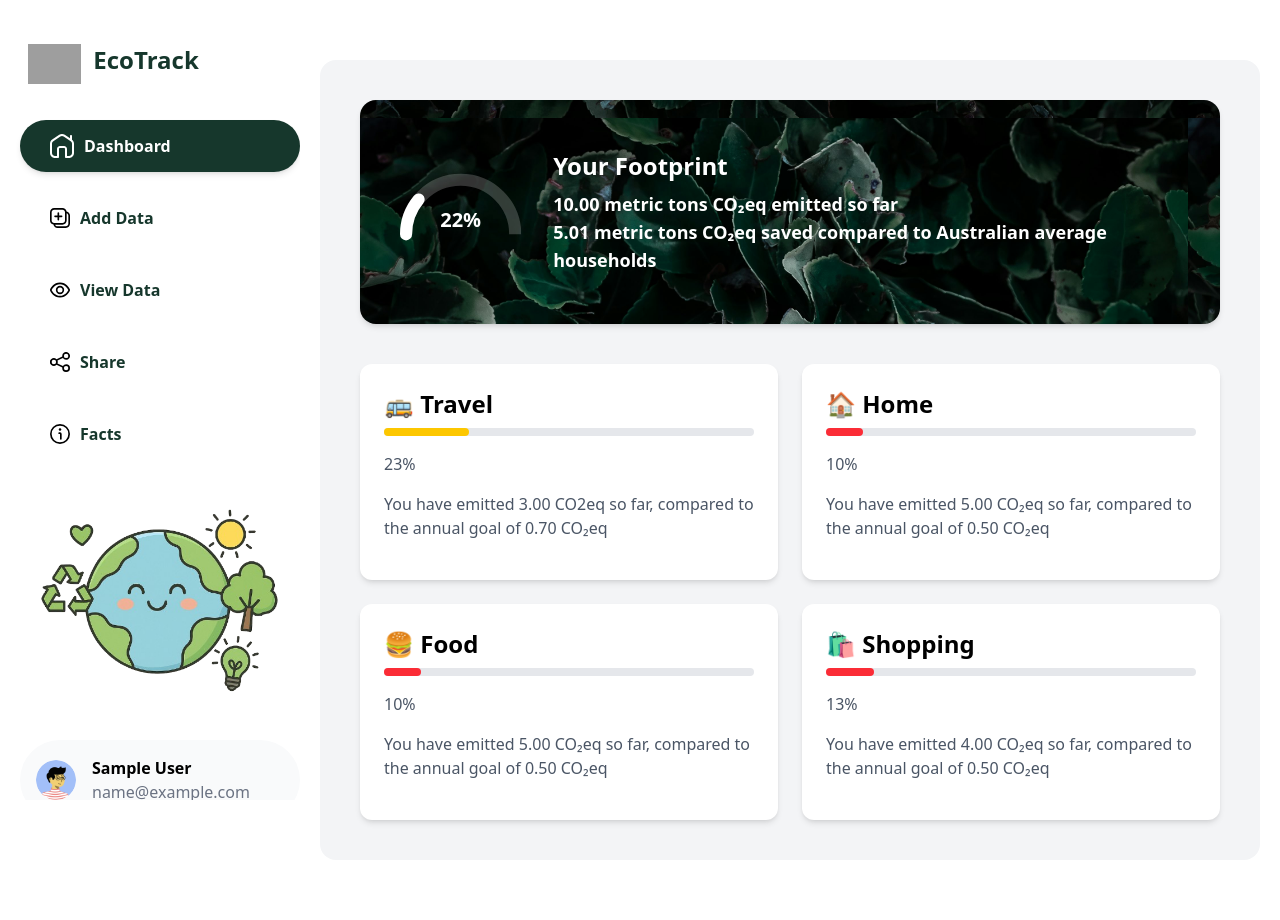
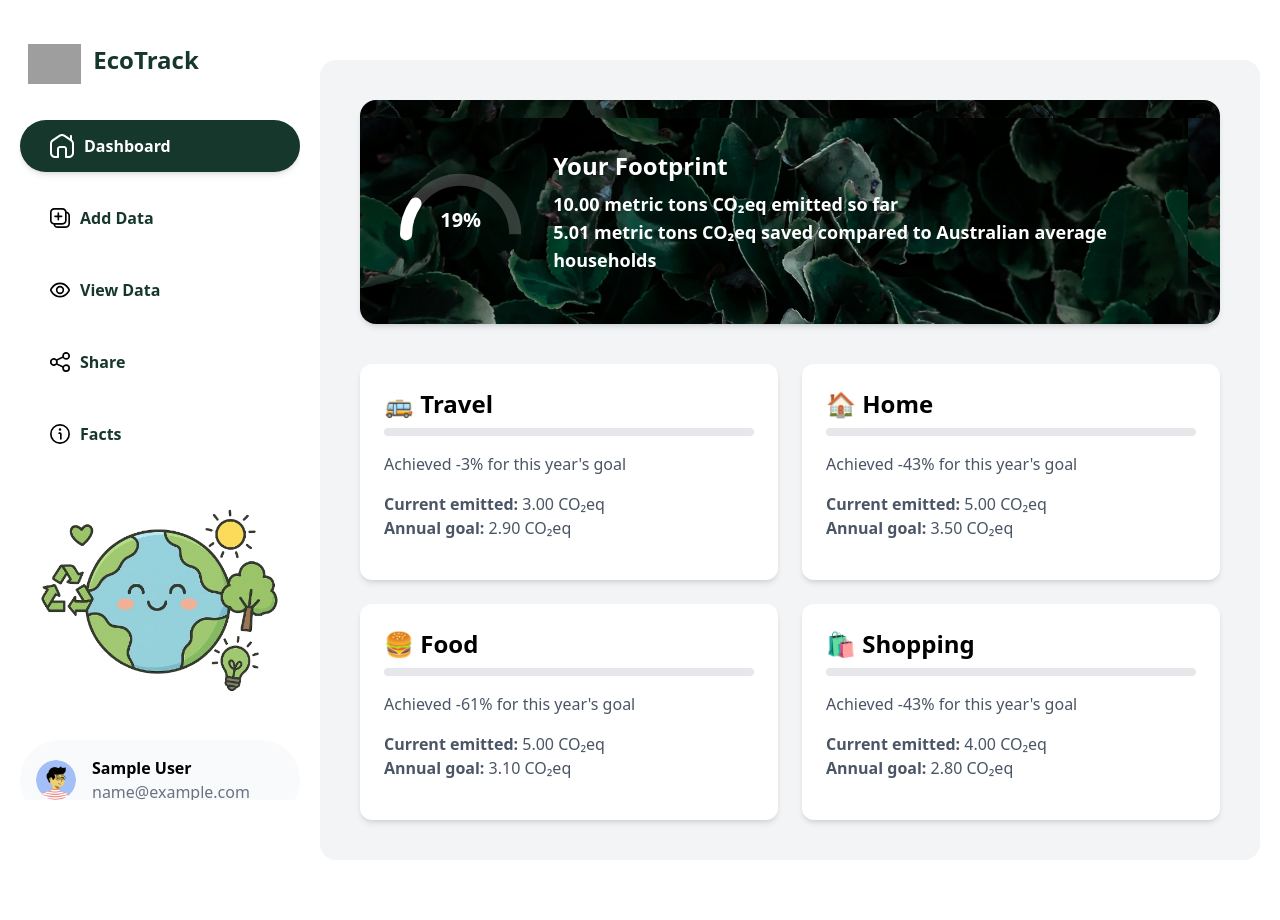
Before and after one commit to AaronJai/CITS3403_PROJECT, a Flask app: page / in a window 1280 px wide. Run offline with Flask 3, Linux system fonts and the light colour scheme; a user stored in the database is signed in; tables that the repository leaves empty hold one stand-in row (values such as "Sample post"); grey boxes are pictures that could not be loaded.

Commit message:
fix: Update emission goals and improve progress bar handling
- Refined goal calculation logic to provide more accurate progress values.
- Handled negative or invalid values to prevent progress bar from filling incorrectly.
- Ensured visual consistency and reliability of progress indicators on the dashboard.

```diff
--- a/app/static/css/output.css
+++ b/app/static/css/output.css
@@ -2014,22 +1961,27 @@ ul[class*="flex flex-row gap-x-2"] {
 @property --tw-rotate-x {
   syntax: "*";
   inherits: false;
+  initial-value: rotateX(0);
 }
 @property --tw-rotate-y {
   syntax: "*";
   inherits: false;
+  initial-value: rotateY(0);
 }
 @property --tw-rotate-z {
   syntax: "*";
   inherits: false;
+  initial-value: rotateZ(0);
 }
 @property --tw-skew-x {
   syntax: "*";
   inherits: false;
+  initial-value: skewX(0);
 }
 @property --tw-skew-y {
   syntax: "*";
   inherits: false;
+  initial-value: skewY(0);
 }
 @property --tw-space-y-reverse {
   syntax: "*";
@@ -2122,11 +2074,6 @@ ul[class*="flex flex-row gap-x-2"] {
   syntax: "*";
   inherits: false;
   initial-value: 0 0 #0000;
-}
-@property --tw-outline-style {
-  syntax: "*";
-  inherits: false;
-  initial-value: solid;
 }
 @property --tw-blur {
   syntax: "*";
@@ -2246,11 +2193,11 @@ ul[class*="flex flex-row gap-x-2"] {
       --tw-translate-x: 0;
       --tw-translate-y: 0;
       --tw-translate-z: 0;
-      --tw-rotate-x: initial;
-      --tw-rotate-y: initial;
-      --tw-rotate-z: initial;
-      --tw-skew-x: initial;
-      --tw-skew-y: initial;
+      --tw-rotate-x: rotateX(0);
+      --tw-rotate-y: rotateY(0);
+      --tw-rotate-z: rotateZ(0);
+      --tw-skew-x: skewX(0);
+      --tw-skew-y: skewY(0);
       --tw-space-y-reverse: 0;
       --tw-space-x-reverse: 0;
       --tw-border-style: solid;
@@ -2271,7 +2218,6 @@ ul[class*="flex flex-row gap-x-2"] {
       --tw-ring-offset-width: 0px;
       --tw-ring-offset-color: #fff;
       --tw-ring-offset-shadow: 0 0 #0000;
-      --tw-outline-style: solid;
       --tw-blur: initial;
       --tw-brightness: initial;
       --tw-contrast: initial;
--- a/app/static/js/dashboard.js
+++ b/app/static/js/dashboard.js
@@ -1,15 +1,15 @@
 document.addEventListener('DOMContentLoaded', () => {
     const GOALS = {
-        total: 2.2,
-        travel: 0.7,
-        home: 0.5,
-        food: 0.5,
-        shopping: 0.5
+        total: 12.3,
+        travel: 2.9,
+        home: 3.5,
+        food: 3.1,
+        shopping: 2.8
     };
     // Calculate the percentage of emissions saved and emitted
     function calculateMetrics(actual, goal) {
-        const percentage = Math.min((goal / actual) * 100, 100);
-        const saved = Math.max(15.01 - actual, 0);
+        const percentage = Math.min(((goal - actual) / goal) * 100, 100);
+        const saved = Math.max(15.01 - actual, 0); //compared to the average Australian household
         return {
             percentage: percentage.toFixed(0),
             saved: saved.toFixed(2),
@@ -33,12 +33,17 @@ document.addEventListener('DOMContentLoaded', () => {
     // Update the progress bar and text
     function updateProgressBar(elementId, percentage) {
         const bar = document.getElementById(elementId);
-        if (bar) {
+        if (!bar || isNaN(percentage)) return;
+
+        const safePercentage = Math.max(0, parseFloat(percentage));
+
         bar.className = 'progress-bar-fill';
-            bar.style.width = `${percentage}%`;
-            bar.classList.remove('bg-red-500', 'bg-yellow-400', 'bg-green-700');
+        bar.style.width = `${safePercentage}%`;
+        bar.classList.remove('bg-red-500', 'bg-yellow-400', 'bg-green-700', 'bg-transparent');
 
-            if (percentage < 20) {
+        if (percentage < 0) {
+            bar.classList.add('bg-transparent'); // No fill for negative
+        } else if (percentage <= 20) {
             bar.classList.add('bg-red-500');
         } else if (percentage < 50) {
             bar.classList.add('bg-yellow-400');
@@ -46,7 +51,7 @@ document.addEventListener('DOMContentLoaded', () => {
             bar.classList.add('bg-green-700');
         }
     }
-    }
+
 
     // Update the dashboard with the fetched data
     function updateDashboard(data) {
@@ -88,20 +93,24 @@ document.addEventListener('DOMContentLoaded', () => {
         document.getElementById('saved-total').textContent = `${totalMetrics.saved} metric tons CO₂eq saved compared to Australian average households`;
 
         updateProgressBar('travel-progress', travelMetrics.percentage);
-        document.getElementById('travel-fraction').textContent = `${travelMetrics.percentage}%`;
-        document.getElementById('travel-emitted').textContent = `You have emitted ${travelMetrics.emitted} CO2eq so far, compared to the annual goal of ${GOALS.travel.toFixed(2)} CO₂eq`;
+        document.getElementById('travel-fraction').textContent = `Achieved ${travelMetrics.percentage}% for this year's goal`;
+        document.getElementById('travel-emitted').innerHTML =
+            `<strong>Current emitted: </strong>${travelMetrics.emitted} CO₂eq<br> <strong> Annual goal: </strong> ${GOALS.travel.toFixed(2)} CO₂eq`;
 
         updateProgressBar('home-progress', homeMetrics.percentage);
-        document.getElementById('home-fraction').textContent = `${homeMetrics.percentage}%`;
-        document.getElementById('home-emitted').textContent = `You have emitted ${homeMetrics.emitted} CO₂eq so far, compared to the annual goal of ${GOALS.home.toFixed(2)} CO₂eq`;
+        document.getElementById('home-fraction').textContent = `Achieved ${homeMetrics.percentage}% for this year's goal`;
+        document.getElementById('home-emitted').innerHTML =
+            `<strong>Current emitted:</strong> ${homeMetrics.emitted} CO₂eq<br> <strong> Annual goal: </strong> ${GOALS.home.toFixed(2)} CO₂eq`;
 
         updateProgressBar('food-progress', foodMetrics.percentage);
-        document.getElementById('food-fraction').textContent = `${foodMetrics.percentage}%`;
-        document.getElementById('food-emitted').textContent = `You have emitted ${foodMetrics.emitted} CO₂eq so far, compared to the annual goal of ${GOALS.food.toFixed(2)} CO₂eq`;
+        document.getElementById('food-fraction').textContent = `Achieved ${foodMetrics.percentage}% for this year's goal`;
+        document.getElementById('food-emitted').innerHTML =
+            `<strong>Current emitted:</strong> ${foodMetrics.emitted} CO₂eq<br> <strong> Annual goal: </strong> ${GOALS.food.toFixed(2)} CO₂eq`;
 
         updateProgressBar('shopping-progress', shoppingMetrics.percentage);
-        document.getElementById('shopping-fraction').textContent = `${shoppingMetrics.percentage}%`;
-        document.getElementById('shopping-emitted').textContent = `You have emitted ${shoppingMetrics.emitted} CO₂eq so far, compared to the annual goal of ${GOALS.shopping.toFixed(2)} CO₂eq`;
+        document.getElementById('shopping-fraction').textContent = `Achieved ${shoppingMetrics.percentage}% for this year's goal`;
+        document.getElementById('shopping-emitted').innerHTML =
+            `<strong>Current emitted:</strong> ${shoppingMetrics.emitted} CO₂eq<br> <strong> Annual goal:</strong> ${GOALS.shopping.toFixed(2)} CO₂eq`;
     }
 
     fetch('/api/emissions', {
```
Also changed, not shown: other parts of app/static/css/output.css (+5 -58 lines). Lines whose indentation alone changed are shown as unchanged.
